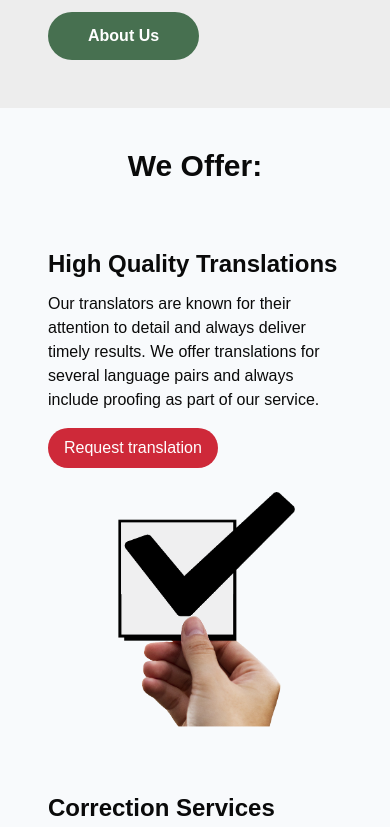
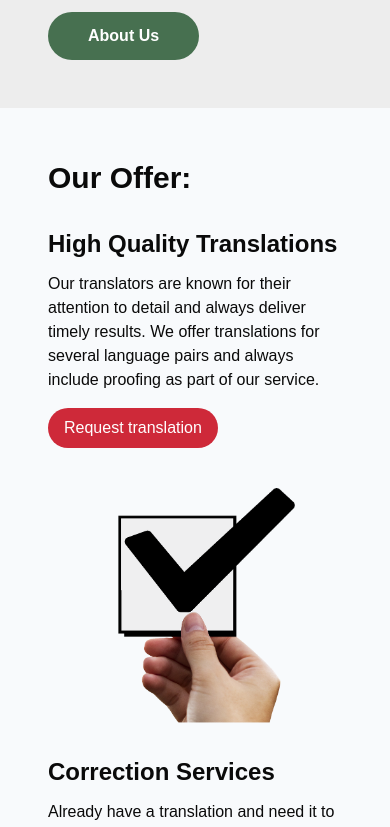
Before and after one commit to Jerry-BloodBerry/translations-website, a Next.js app: page / in a window 390 px wide. Shown: the part 1156-1983 px from the top of the page. Built offline with nearby package versions, Linux system fonts and the light colour scheme.

Commit message:
chore: refactor sections and their margins/paddings on homepage

```diff
--- a/app/page.tsx
+++ b/app/page.tsx
@@ -11,6 +11,7 @@ import {
   DocumentTextIcon,
 } from '@heroicons/react/24/outline'
 
+import { cn } from '@/lib/utils'
 import Service from '@/components/service'
 import WorkWithUsStep from '@/components/work-with-us-step'
 
@@ -39,15 +40,10 @@ export default function Home() {
           </div>
         </div>
       </div>
-      <div
-        id="what-we-do"
-        className="my-12 mx-12 max-w-4xl lg:mx-auto flex items-center justify-center"
-      >
+      <Section id="what-we-do">
         <div className="w-full flex flex-col-reverse md:flex-row md:items-start md:justify-between">
           <div className="max-w-full md:max-w-[90%] lg:max-w-[540px] mx-auto">
-            <h2 className="text-3xl font-bold text-left mx-auto lg:ml-0">
-              What We Do
-            </h2>
+            <SectionTitle>What We Do</SectionTitle>
             <p className="text-left mt-4 text-xl mx-auto lg:ml-0">
               We offer <b>high quality</b> translations for both individuals and
               businesses specializing in translations to and from{' '}
@@ -72,9 +68,10 @@ export default function Home() {
             />
           </div>
         </div>
-      </div>
-      <div id="services-intro" className="mt-10 py-10 bg-slate-50">
-        <h2 className="text-3xl font-bold text-center mb-6">We Offer:</h2>
+      </Section>
+      <div className="mt-10 py-1 bg-slate-50">
+        <Section id="our-offer">
+          <SectionTitle>Our Offer:</SectionTitle>
           <Service>
             <Service.Image
               src={qualityControlImg}
@@ -87,9 +84,10 @@ export default function Home() {
             <Service.Content variant="left">
               <Service.Title>High Quality Translations</Service.Title>
               <Service.Description>
-              Our translators are known for their attention to detail and always
-              deliver timely results. We offer translations for several language
-              pairs and always include proofing as part of our service.
+                Our translators are known for their attention to detail and
+                always deliver timely results. We offer translations for several
+                language pairs and always include proofing as part of our
+                service.
               </Service.Description>
               <Service.CallToAction
                 url="/contact"
@@ -112,7 +110,10 @@ export default function Home() {
                 translator? We have got you covered. We offer proofreading and
                 correction services for all supported language pairs.
               </Service.Description>
-            <Service.CallToAction url="/language-pairs" urlText="Show pairs" />
+              <Service.CallToAction
+                url="/language-pairs"
+                urlText="Show pairs"
+              />
             </Service.Content>
           </Service>
           <Service>
@@ -158,17 +159,14 @@ export default function Home() {
               <Service.CallToAction url="contact" urlText="Contact Us" />
             </Service.Content>
           </Service>
+        </Section>
       </div>
-      <div
-        id="working-with-us"
-        className="my-12 mx-12 lg:mx-auto h-full flex flex-col items-center justify-center"
-      >
-        <div className="max-w-4xl w-full mx-6 xl:mx-0">
-          <h2 className="text-3xl font-bold text-left">Working with us</h2>
+      <Section id="working-with-us">
+        <SectionTitle>Working with us</SectionTitle>
         <p className="mt-6">
           Working with us is easy! With all translations we follow a standard
-            process which is simple and easy to follow. It all comes down to
-            three steps:
+          process which is simple and easy to follow. It all comes down to three
+          steps:
         </p>
         <div className="grid grid-cols-1 md:grid-cols-2 lg:grid-cols-3 md:gap-8 mt-6 justify-center">
           <WorkWithUsStep>
@@ -206,8 +204,33 @@ export default function Home() {
             </WorkWithUsStep.Content>
           </WorkWithUsStep>
         </div>
-        </div>
-      </div>
+      </Section>
     </main>
   )
 }
+
+const Section = ({
+  children,
+  id,
+  className,
+}: {
+  children: React.ReactNode
+  id: string
+  className?: string
+}) => {
+  return (
+    <div
+      className={cn(
+        'my-12 mx-12 max-w-4xl lg:mx-auto flex flex-col items-center justify-center',
+        className
+      )}
+      id={id}
+    >
+      {children}
+    </div>
+  )
+}
+
+const SectionTitle = ({ children }: { children: React.ReactNode }) => {
+  return <h2 className="text-3xl font-bold text-left w-full">{children}</h2>
+}
--- a/components/service.tsx
+++ b/components/service.tsx
@@ -5,7 +5,7 @@ import { cn } from '@/lib/utils'
 
 const Service = ({ children }: { children: React.ReactNode }) => {
   return (
-    <div className="max-w-full lg:max-w-4xl grid grid-cols-1 md:grid-cols-2 gap-6 mt-16 mx-0 md:mx-6 lg:mx-auto">
+    <div className="w-full grid grid-cols-1 md:grid-cols-2 gap-6 mt-8 lg:mt-16">
       {children}
     </div>
   )
@@ -23,10 +23,7 @@ interface ServiceImageProps {
 const ServiceImage = (props: ServiceImageProps) => {
   return (
     <div
-      className={cn(
-        'order-last px-12 md:px-0',
-        props.variant == 'left' && 'md:order-first'
-      )}
+      className={cn('order-last', props.variant == 'left' && 'md:order-first')}
     >
       <Image
         src={props.src}
@@ -34,7 +31,7 @@ const ServiceImage = (props: ServiceImageProps) => {
         width={props.width}
         height={props.height}
         className={cn(
-          'max-w-full md:max-w-[350px] mx-auto',
+          'max-w-full md:max-w-[350px] mx-auto mt-4 lg:mt-0',
           props.variant === 'left' ? 'lg:ml-0' : 'lg:mr-0',
           props.className
         )}
@@ -61,7 +58,7 @@ const ServiceContent = ({
   return (
     <div
       className={cn(
-        'max-w-full px-12 md:px-0 md:max-w-[400px]',
+        'max-w-full md:max-w-[400px]',
         variant == 'right' && 'md:ml-auto'
       )}
     >
--- a/components/work-with-us-step.tsx
+++ b/components/work-with-us-step.tsx
@@ -1,6 +1,6 @@
 const WorkWithUsStep = ({ children }: { children: React.ReactNode }) => {
   return (
-    <div className="relative mt-10 max-w-[300px] px-4 pt-12 pb-8 mb-8 mx-auto border-2 border-[#477050] bg-white rounded-xl">
+    <div className="relative mt-10 w-full md:max-w-[300px] px-4 pt-12 pb-8 mb-8 mx-auto border-2 border-[#477050] bg-white rounded-xl">
       {children}
     </div>
   )
```
Lines whose indentation alone changed are shown as unchanged.
